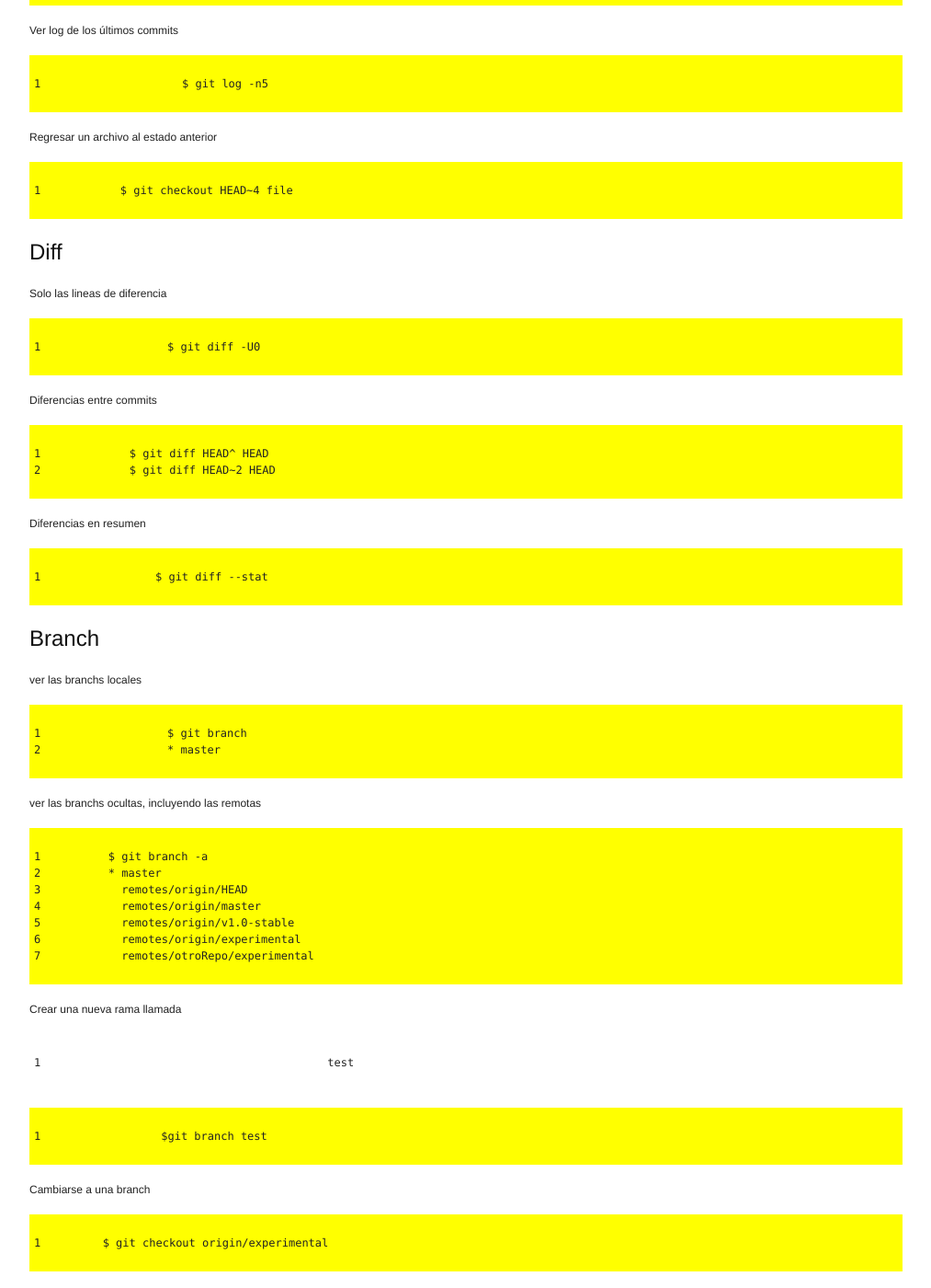
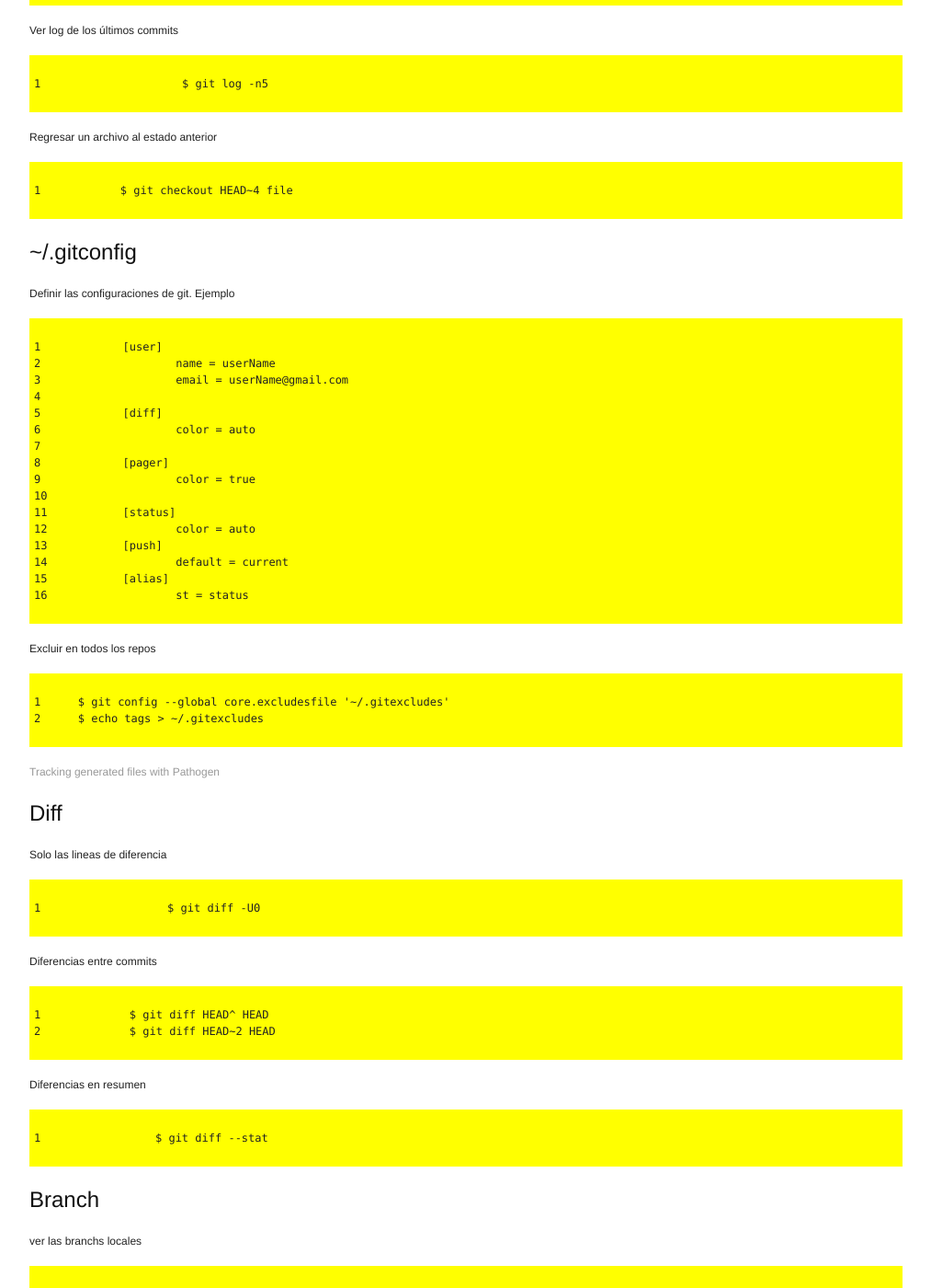
Before and after one commit to juanpabloaj/juanpabloaj.github.com, a Jekyll site: the page built from wiki/git.md, in a window 1280 px wide and 1400 px high, scrolled down 808 px. Shown: the whole window at 92% size, without its empty margins (133-1146 px from the left). Built offline with Jekyll 4.4.1, drawn with Linux system fonts in a browser that asks for light colours; Markdown is read by kramdown in place of the engine named in the settings.

Commit message:
.gitconfig && .gitexcludes

```diff
--- a/wiki/git.md
+++ b/wiki/git.md
@@ -37,6 +37,35 @@ Ver log de los últimos commits
 Regresar un archivo al estado anterior
 
     $ git checkout HEAD~4 file
+
+## ~/.gitconfig
+
+Definir las configuraciones de git. Ejemplo
+
+	[user]
+		name = userName
+		email = userName@gmail.com
+
+	[diff]
+		color = auto
+
+	[pager]
+		color = true
+
+	[status]
+		color = auto
+	[push]
+		default = current
+	[alias]
+		st = status
+
+Excluir en todos los repos
+
+	$ git config --global core.excludesfile '~/.gitexcludes'
+	$ echo tags > ~/.gitexcludes
+
+[Tracking generated files with Pathogen](https://github.com/tpope/vim-pathogen/issues/18)
+{:enlaces}
 
 ## Diff
 
```
